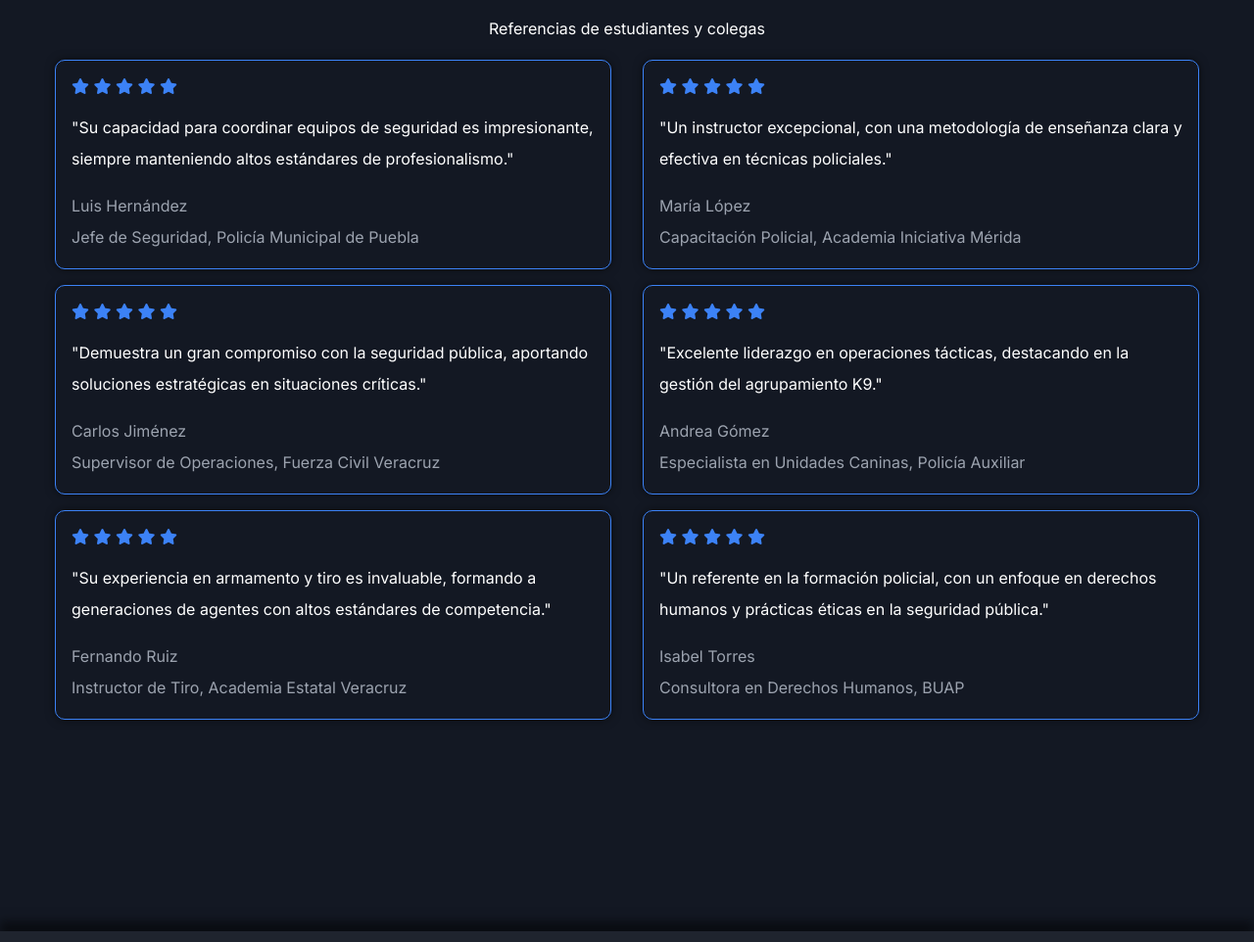
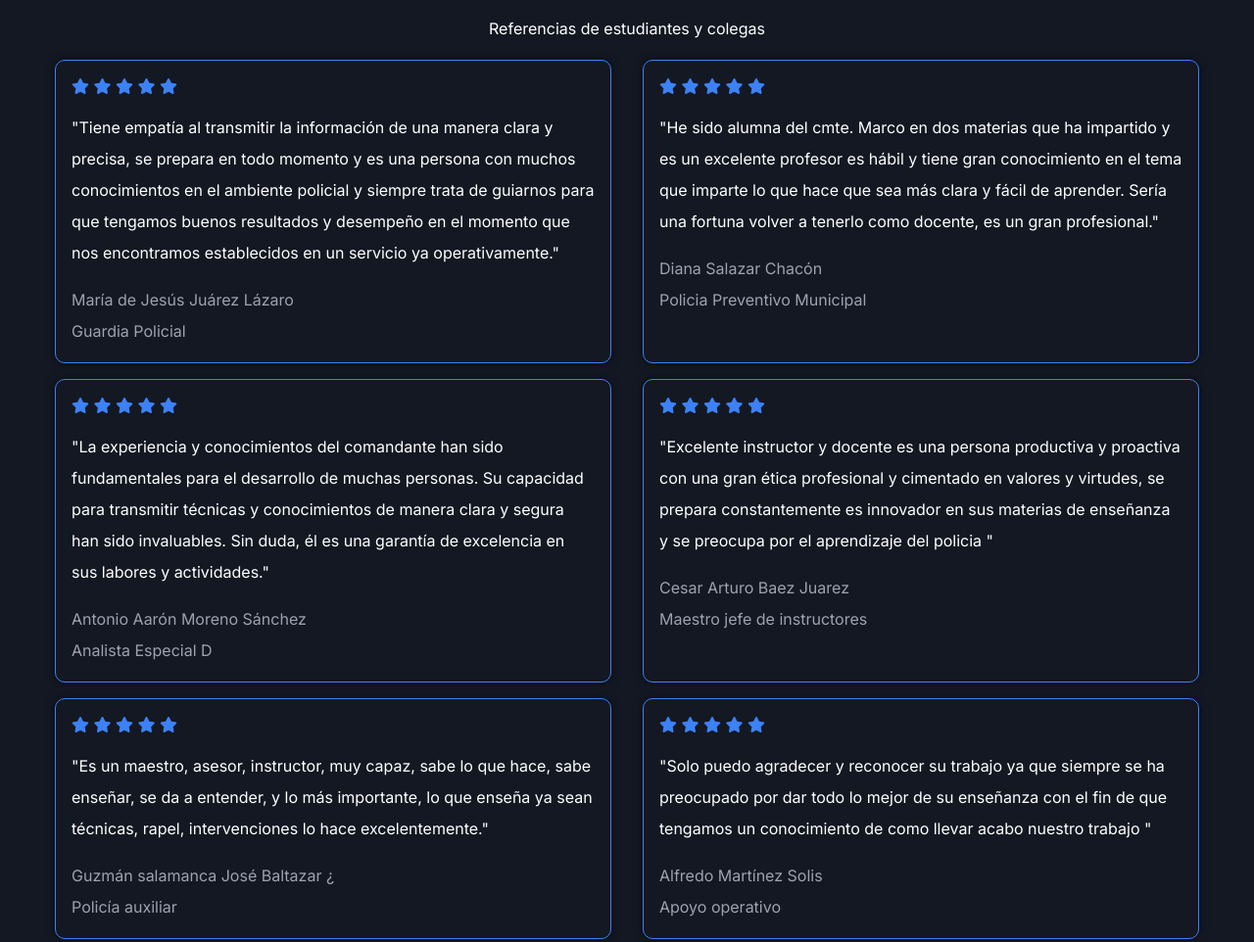
Before and after one commit to Axel-Meyrek/PORTAFOLIO-MARCO-ANTONIO-BAEZ, a website: page index.html in a window 1280 px wide. Shown: the part 4129-5091 px from the top of the page at 98% size. Drawn offline with nearby package versions, Linux system fonts and the light colour scheme; animation ran at ten frames a second.

Commit message:
Add reference

```diff
--- a/index.html
+++ b/index.html
@@ -170,6 +170,7 @@
             <h2 class="testimonios_title">Testimonios</h2>
             <p class="testimonios_description">Referencias de estudiantes y colegas</p>
             <div class="testimonios_contenedor">
+                 <!-- TESTIMONIO -->
                  <article class="testimonios_card">
                     <div class="testimonios_starts">
                         <i class="fa-solid fa-star"></i>
@@ -178,12 +179,13 @@
                         <i class="fa-solid fa-star"></i>
                         <i class="fa-solid fa-star"></i>
                     </div>
-                        <p class="testimonios_message">"Su capacidad para coordinar equipos de seguridad es impresionante, siempre manteniendo altos estándares de profesionalismo."</p>
+                    <p class="testimonios_message">"Tiene empatía al transmitir la información de una manera clara y precisa, se prepara en todo momento y es una persona con muchos conocimientos en el ambiente policial y siempre trata de guiarnos para que tengamos buenos resultados y desempeño en el momento que nos encontramos establecidos en un servicio ya operativamente."</p>
                     <div class="testimonios_container">
-                            <p class="testimonios_name">Luis Hernández</p>
-                            <p class="testimonios_puesto">Jefe de Seguridad, Policía Municipal de Puebla</p>
+                        <p class="testimonios_name">María de Jesús Juárez Lázaro</p>
+                        <p class="testimonios_puesto">Guardia Policial</p>
                     </div>
                 </article>
+                <!-- TESTIMONIO -->
                 <article class="testimonios_card">
                     <div class="testimonios_starts">
                         <i class="fa-solid fa-star"></i>
@@ -192,12 +194,13 @@
                         <i class="fa-solid fa-star"></i>
                         <i class="fa-solid fa-star"></i>
                     </div>
-                        <p class="testimonios_message">"Un instructor excepcional, con una metodología de enseñanza clara y efectiva en técnicas policiales."</p>
+                    <p class="testimonios_message">"He sido alumna del cmte. Marco en dos materias que ha impartido y es un excelente profesor es hábil y tiene gran conocimiento en el tema que imparte lo que hace que sea más clara y fácil de aprender. Sería una fortuna volver a tenerlo como docente, es un gran profesional."</p>
                     <div class="testimonios_container">
-                            <p class="testimonios_name">María López</p>
-                            <p class="testimonios_puesto">Capacitación Policial, Academia Iniciativa Mérida</p>
+                        <p class="testimonios_name">Diana Salazar Chacón</p>
+                        <p class="testimonios_puesto">Policia Preventivo Municipal</p>
                     </div>
                 </article>
+                <!-- TESTIMONIO -->
                 <article class="testimonios_card">
                     <div class="testimonios_starts">
                         <i class="fa-solid fa-star"></i>
@@ -206,12 +209,13 @@
                         <i class="fa-solid fa-star"></i>
                         <i class="fa-solid fa-star"></i>
                     </div>
-                        <p class="testimonios_message">"Demuestra un gran compromiso con la seguridad pública, aportando soluciones estratégicas en situaciones críticas."</p>
+                    <p class="testimonios_message">"La experiencia y conocimientos del comandante han sido fundamentales para el desarrollo de muchas personas. Su capacidad para transmitir técnicas y conocimientos de manera clara y segura han sido invaluables. Sin duda, él es una garantía de excelencia en sus labores y actividades."</p>
                     <div class="testimonios_container">
-                            <p class="testimonios_name">Carlos Jiménez</p>
-                            <p class="testimonios_puesto">Supervisor de Operaciones, Fuerza Civil Veracruz</p>
+                        <p class="testimonios_name">Antonio Aarón Moreno Sánchez</p>
+                        <p class="testimonios_puesto">Analista Especial D</p>
                     </div>
                 </article>
+                <!-- TESTIMONIO -->
                 <article class="testimonios_card">
                     <div class="testimonios_starts">
                         <i class="fa-solid fa-star"></i>
@@ -220,12 +224,13 @@
                         <i class="fa-solid fa-star"></i>
                         <i class="fa-solid fa-star"></i>
                     </div>
-                        <p class="testimonios_message">"Excelente liderazgo en operaciones tácticas, destacando en la gestión del agrupamiento K9."</p>
+                    <p class="testimonios_message">"Excelente instructor y docente es una persona productiva y proactiva con una gran ética profesional y cimentado en valores y virtudes, se prepara constantemente es innovador en sus materias de enseñanza y se preocupa por el aprendizaje del policia "</p>
                     <div class="testimonios_container">
-                            <p class="testimonios_name">Andrea Gómez</p>
-                            <p class="testimonios_puesto">Especialista en Unidades Caninas, Policía Auxiliar</p>
+                        <p class="testimonios_name">Cesar Arturo Baez Juarez</p>
+                        <p class="testimonios_puesto">Maestro jefe de instructores</p>
                     </div>
                 </article>
+                <!-- TESTIMONIO -->
                 <article class="testimonios_card">
                     <div class="testimonios_starts">
                         <i class="fa-solid fa-star"></i>
@@ -234,12 +239,13 @@
                         <i class="fa-solid fa-star"></i>
                         <i class="fa-solid fa-star"></i>
                     </div>
-                        <p class="testimonios_message">"Su experiencia en armamento y tiro es invaluable, formando a generaciones de agentes con altos estándares de competencia."</p>
+                    <p class="testimonios_message">"Es un maestro, asesor, instructor, muy capaz, sabe lo que hace, sabe enseñar, se da a entender, y lo más importante, lo que enseña ya sean técnicas, rapel, intervenciones lo hace excelentemente."</p>
                     <div class="testimonios_container">
-                            <p class="testimonios_name">Fernando Ruiz</p>
-                            <p class="testimonios_puesto">Instructor de Tiro, Academia Estatal Veracruz</p>
+                        <p class="testimonios_name">Guzmán salamanca José Baltazar ¿</p>
+                        <p class="testimonios_puesto">Policía auxiliar</p>
                     </div>
                 </article>
+                <!-- TESTIMONIO -->
                 <article class="testimonios_card">
                     <div class="testimonios_starts">
                         <i class="fa-solid fa-star"></i>
@@ -248,14 +254,14 @@
                         <i class="fa-solid fa-star"></i>
                         <i class="fa-solid fa-star"></i>
                     </div>
-                        <p class="testimonios_message">"Un referente en la formación policial, con un enfoque en derechos humanos y prácticas éticas en la seguridad pública."</p>
+                    <p class="testimonios_message">"Solo puedo agradecer y reconocer su trabajo ya que siempre se ha preocupado por dar todo lo mejor de su enseñanza con el fin de que tengamos un conocimiento de como llevar acabo nuestro trabajo "</p>
                     <div class="testimonios_container">
-                            <p class="testimonios_name">Isabel Torres</p>
-                            <p class="testimonios_puesto">Consultora en Derechos Humanos, BUAP</p>
+                        <p class="testimonios_name">Alfredo Martínez Solis</p>
+                        <p class="testimonios_puesto">Apoyo operativo</p>
                     </div>
                 </article>
+            </div>
         </section>
-
     </main>
 
 
```
Lines whose indentation alone changed are shown as unchanged.
